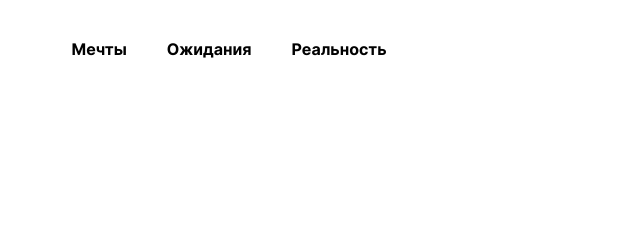
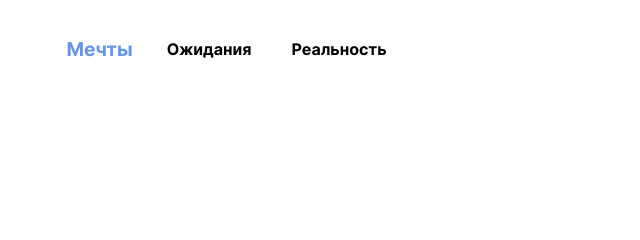
Before and after one commit to Nemial/teamwork-yandex-travel, a plain HTML site: page index.html in a window 1280 px wide. In both pictures the pointer is over the link "Мечты". Shown: the top 240 px of the page, 0-640 px from the left. Drawn offline with Linux system fonts and the light colour scheme.

Commit message:
feat: добавить ховеры для ссылок в header

```diff
--- a/blocks/header/__link/header__link.css
+++ b/blocks/header/__link/header__link.css
@@ -2,6 +2,7 @@
   color: #010101;
   font-weight: 600;
   text-decoration: none;
+  transition: transform 0.5s ease-out;
 }
 
 @media screen and (min-width: 501px) {
@@ -9,3 +10,12 @@
     justify-self: end;
   }
 }
+
+.header__link:hover {
+  color: cornflowerblue;
+  transform: scale(1.2);
+}
+
+.header__link:last-child:hover {
+  color: red;
+}
```
